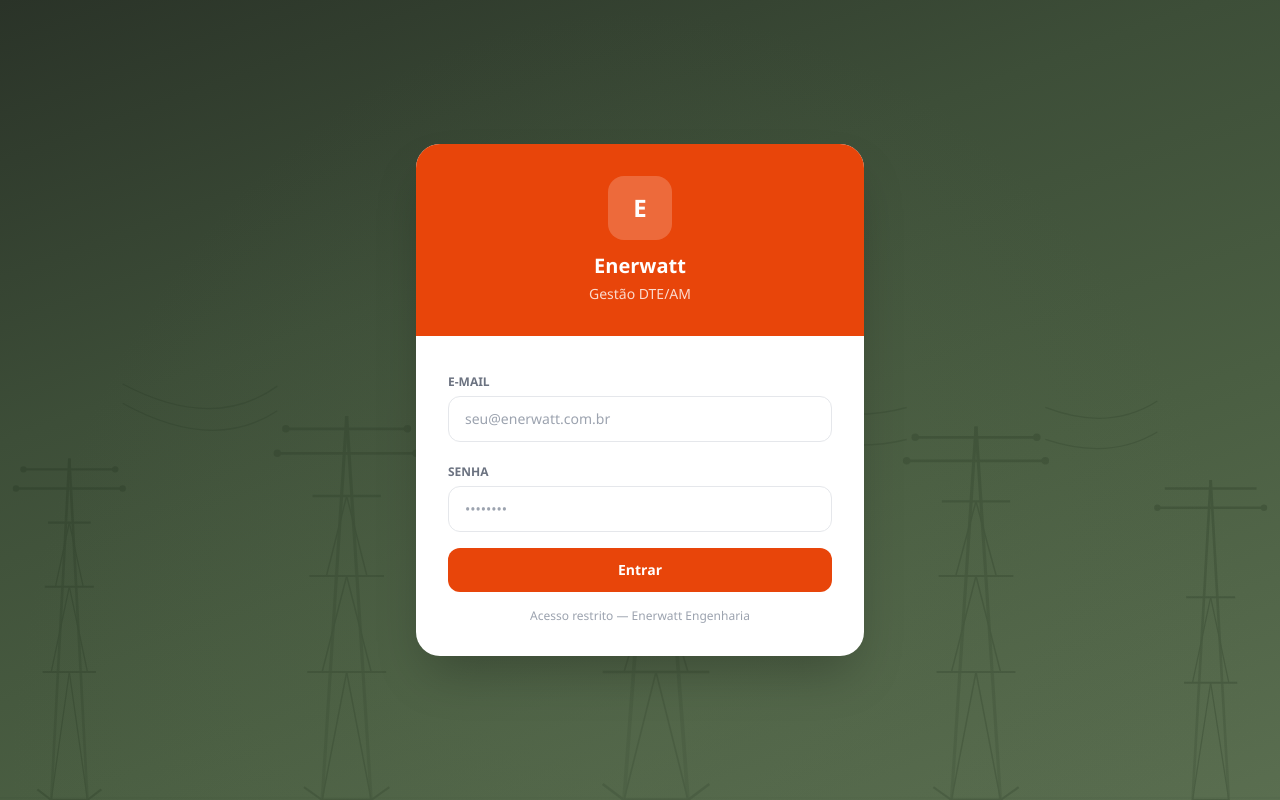
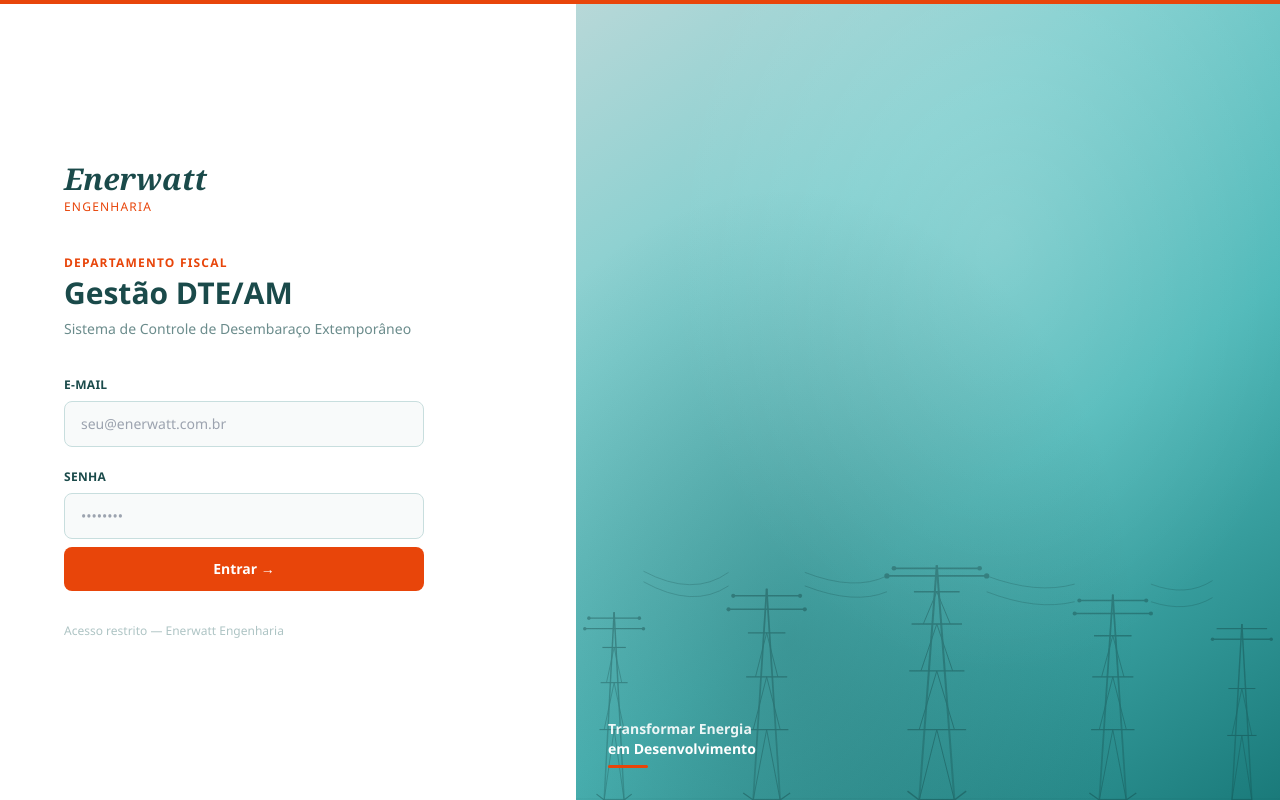
Before and after one commit to Enerwatt-Fiscal/Dte---Enerwatt-AM, a React (Vite) app: page / in a window 1280 px wide. Built offline with nearby package versions, Linux system fonts and the light colour scheme.

Commit message:
redesign visual padrão Enerwatt

```diff
--- a/src/App.jsx
+++ b/src/App.jsx
@@ -355,46 +355,74 @@
   };
 
   return (
-    <div className="min-h-screen flex items-center justify-center" style={{ background: "linear-gradient(160deg, #2a3328 0%, #3d4e38 35%, #4a5e42 65%, #5a6e50 100%)", fontFamily: "'Segoe UI', system-ui, sans-serif", position: "relative", overflow: "hidden" }}>
-      {/* Torres de transmissão no fundo */}
-      <TorresSVG opacity={0.22} corTorre="#1a2a18" />
-      {/* Overlay suave */}
-      <div style={{ position: "absolute", inset: 0, background: "radial-gradient(ellipse at 50% 100%, rgba(90,110,80,0.3) 0%, transparent 70%)" }} />
-      <div className="bg-white rounded-3xl shadow-2xl w-full max-w-md mx-4 overflow-hidden" style={{ position: "relative", zIndex: 10 }}>
-        {/* Header laranja */}
-        <div className="p-8 text-center" style={{ background: "#E8450A" }}>
+    <div className="min-h-screen flex" style={{ fontFamily: "'Segoe UI', system-ui, sans-serif", background: "white", position: "relative", overflow: "hidden" }}>
+      {/* Barra laranja topo */}
+      <div style={{ position: "fixed", top: 0, left: 0, right: 0, height: "4px", background: "#E8450A", zIndex: 50 }} />
+
+      {/* LADO ESQUERDO — formulário limpo branco */}
+      <div className="flex flex-col justify-center" style={{ width: "45%", minHeight: "100vh", padding: "3rem 4rem", position: "relative", zIndex: 10, background: "white" }}>
+        {/* Logo */}
+        <div className="mb-10">
           {logoUrl
-            ? <img src={logoUrl} alt="Logo" className="h-16 object-contain mx-auto mb-3" style={{ filter: "brightness(0) invert(1)" }} />
-            : <div className="w-16 h-16 rounded-2xl flex items-center justify-center font-black text-white text-2xl mx-auto mb-3" style={{ background: "rgba(255,255,255,0.2)" }}>E</div>
+            ? <img src={logoUrl} alt="Logo" className="h-12 object-contain" />
+            : (
+              <div>
+                <p className="font-black text-3xl" style={{ color: "#1a4a4a", fontFamily: "Georgia, serif", fontStyle: "italic" }}>Enerwatt</p>
+                <p className="text-xs tracking-widest uppercase" style={{ color: "#E8450A", marginTop: 2 }}>Engenharia</p>
+              </div>
+            )
           }
-          <p className="font-black text-white text-xl">Enerwatt</p>
-          <p className="text-sm mt-1" style={{ color: "rgba(255,255,255,0.8)" }}>Gestão DTE/AM</p>
-        </div>
+        </div>
+
+        {/* Texto de boas-vindas */}
+        <div className="mb-8">
+          <p className="text-xs font-bold uppercase tracking-widest mb-1" style={{ color: "#E8450A" }}>DEPARTAMENTO FISCAL</p>
+          <h1 className="text-3xl font-black mb-2" style={{ color: "#1a4a4a" }}>Gestão DTE/AM</h1>
+          <p className="text-sm" style={{ color: "#6b8c8c" }}>Sistema de Controle de Desembaraço Extemporâneo</p>
+        </div>
+
         {/* Formulário */}
-        <div className="p-8 space-y-4">
+        <div className="space-y-4" style={{ maxWidth: 360 }}>
           <div>
-            <label className="text-xs font-semibold text-gray-500 uppercase">E-mail</label>
+            <label className="text-xs font-bold uppercase tracking-wide" style={{ color: "#1a4a4a" }}>E-mail</label>
             <input type="email" value={email} onChange={e => setEmail(e.target.value)}
               onKeyDown={e => e.key === "Enter" && handleLogin()}
               placeholder="seu@enerwatt.com.br"
-              className="mt-1 w-full border rounded-xl px-4 py-3 text-sm focus:outline-none focus:ring-2"
-              style={{ borderColor: "#e5e7eb", focusRingColor: "#E8450A" }} />
+              className="mt-1.5 w-full rounded-lg px-4 py-3 text-sm focus:outline-none"
+              style={{ border: "1.5px solid #c8dede", background: "#f8fafa", color: "#1a4a4a" }} />
           </div>
           <div>
-            <label className="text-xs font-semibold text-gray-500 uppercase">Senha</label>
+            <label className="text-xs font-bold uppercase tracking-wide" style={{ color: "#1a4a4a" }}>Senha</label>
             <input type="password" value={senha} onChange={e => setSenha(e.target.value)}
               onKeyDown={e => e.key === "Enter" && handleLogin()}
               placeholder="••••••••"
-              className="mt-1 w-full border rounded-xl px-4 py-3 text-sm focus:outline-none"
-              style={{ borderColor: "#e5e7eb" }} />
-          </div>
-          {erro && <p className="text-xs text-red-500 font-semibold">{erro}</p>}
+              className="mt-1.5 w-full rounded-lg px-4 py-3 text-sm focus:outline-none"
+              style={{ border: "1.5px solid #c8dede", background: "#f8fafa", color: "#1a4a4a" }} />
+          </div>
+          {erro && <p className="text-xs font-semibold" style={{ color: "#c0392b" }}>{erro}</p>}
           <button onClick={handleLogin} disabled={carregando}
-            className="w-full py-3 rounded-xl text-sm font-bold text-white disabled:opacity-60 mt-2"
-            style={{ background: "#E8450A" }}>
-            {carregando ? "Entrando..." : "Entrar"}
+            className="w-full py-3 rounded-lg text-sm font-bold text-white disabled:opacity-60 transition-opacity hover:opacity-90"
+            style={{ background: "#E8450A", marginTop: 8 }}>
+            {carregando ? "Entrando..." : "Entrar →"}
           </button>
-          <p className="text-xs text-center text-gray-400 mt-4">Acesso restrito — Enerwatt Engenharia</p>
+        </div>
+
+        <p className="text-xs mt-8" style={{ color: "#aec4c4" }}>Acesso restrito — Enerwatt Engenharia</p>
+      </div>
+
+      {/* LADO DIREITO — fundo azul-teal com torre */}
+      <div style={{ width: "55%", minHeight: "100vh", position: "relative", overflow: "hidden",
+        background: "linear-gradient(145deg, #b8d8d8 0%, #7ecece 30%, #4db8b8 60%, #1a7a7a 100%)" }}>
+        {/* Torres SVG grandes */}
+        <TorresSVG opacity={0.35} corTorre="#0d3535" />
+        {/* Brilho suave */}
+        <div style={{ position: "absolute", inset: 0,
+          background: "radial-gradient(ellipse at 60% 30%, rgba(255,255,255,0.18) 0%, transparent 55%), radial-gradient(ellipse at 30% 80%, rgba(13,53,53,0.25) 0%, transparent 50%)" }} />
+        {/* Tag no canto inferior */}
+        <div style={{ position: "absolute", bottom: 32, left: 32 }}>
+          <p className="text-sm font-bold" style={{ color: "rgba(255,255,255,0.9)" }}>Transformar Energia</p>
+          <p className="text-sm font-black" style={{ color: "white" }}>em Desenvolvimento</p>
+          <div style={{ width: 40, height: 3, background: "#E8450A", borderRadius: 2, marginTop: 6 }} />
         </div>
       </div>
     </div>
@@ -517,7 +545,7 @@
         </div>
 
         {/* Próximo Passo */}
-        <div className="mx-5 mt-4 p-3 rounded-xl text-sm font-medium" style={{ background: "#fff7f0", border: "1px solid #ffd6b8", color: "#b84a00" }}>
+        <div className="mx-5 mt-4 p-3 rounded-xl text-sm font-medium" style={{ background: "#f0f8f8", border: "1px solid #ffd6b8", color: "#b84a00" }}>
           {getProximoPasso(form)}
         </div>
 
@@ -633,7 +661,7 @@
                     className="mt-1 w-full border rounded-lg p-2 text-sm" style={{ borderColor: "#e5e7eb" }} />
                 </div>
               ))}
-              <div className="col-span-2 p-4 rounded-xl" style={{ background: "#fff7f0", border: "1px solid #ffd6b8" }}>
+              <div className="col-span-2 p-4 rounded-xl" style={{ background: "#f0f8f8", border: "1px solid #ffd6b8" }}>
                 <p className="text-xs text-gray-500 uppercase font-semibold mb-1">Total de Custos</p>
                 <p className="text-2xl font-bold" style={{ color: "#E8450A" }}>
                   {fmtMoeda((form.taxaReanalise || 0) + (form.taxaDesembaraco || 0) + (form.icmsAntecipado || 0) + (form.multa || 0) + (form.juros || 0))}
@@ -759,7 +787,7 @@
     { label: "Acima de R$ 25k", valor: acima25k.length, sub: "Risco multa 10% • clique para ver", cor: "#7e3af2", bg: "#f5f3ff", icon: "⚠️", filtro: "acima25k", clicavel: true },
     { label: "Aguard. Pagamento", valor: aguardPag.length, sub: "Financeiro pendente • clique para ver", cor: "#1a56db", bg: "#eff6ff", icon: "💰", filtro: "pagamento", clicavel: true },
     { label: "Desembaraçadas", valor: desembaracadas.length, sub: "Concluídas no período", cor: "#2d6a4f", bg: "#f0fdf4", icon: "✅", filtro: null, clicavel: false },
-    { label: "Custos Registrados", valor: fmtMoeda(totalCustos), sub: "Taxas + ICMS + Multas", cor: "#E8450A", bg: "#fff7f0", icon: "📊", filtro: null, clicavel: false },
+    { label: "Custos Registrados", valor: fmtMoeda(totalCustos), sub: "Taxas + ICMS + Multas", cor: "#E8450A", bg: "#f0f8f8", icon: "📊", filtro: null, clicavel: false },
   ];
 
   return (
@@ -903,9 +931,9 @@
     <div className="space-y-4">
 
       {/* Banner de importação destacado */}
-      <div className="rounded-2xl p-4 flex items-center justify-between" style={{ background: "#fff7f0", border: "2px dashed #E8450A" }}>
+      <div className="rounded-2xl p-4 flex items-center justify-between" style={{ background: "#f0f8f8", border: "2px dashed #E8450A" }}>
         <div>
-          <p className="font-bold text-sm" style={{ color: "#E8450A" }}>📥 Importar arquivo do DTE</p>
+          <p className="font-bold text-sm" style={{ color: "#1a4a4a" }}>📥 Importar arquivo do DTE</p>
           <p className="text-xs text-gray-500 mt-0.5">
             Faça upload do CSV/Excel exportado do DTE semanalmente.
             {ultimaImportacao && <span className="ml-2 font-medium text-gray-600">Última importação: {ultimaImportacao}</span>}
@@ -1011,7 +1039,7 @@
             </thead>
             <tbody>
               {filtradas.map((n, i) => (
-                <tr key={n.id} className="border-t hover:bg-orange-50 transition-colors" style={{ borderColor: "#f0f0f0" }}>
+                <tr key={n.id} className="border-t hover:bg-teal-50 transition-colors" style={{ borderColor: "#f0f0f0" }}>
                   <td className="px-3 py-3 text-xs text-gray-500 whitespace-nowrap">{EMPRESAS.find(e => e.id === n.empresa)?.nome?.split(" - ")[1] || n.empresa}</td>
                   <td className="px-3 py-3 max-w-xs">
                     <p className="font-medium text-gray-800 text-xs truncate" title={n.razaoSocial}>{n.razaoSocial}</p>
@@ -1372,7 +1400,7 @@
               <span className="font-bold text-sm" style={{ color: c.valor > 0 ? "#c0392b" : "#9ca3af" }}>{fmtMoeda(c.valor)}</span>
             </div>
           ))}
-          <div className="flex justify-between items-center p-3 rounded-xl" style={{ background: "#fff7f0", border: "1px solid #ffd6b8" }}>
+          <div className="flex justify-between items-center p-3 rounded-xl" style={{ background: "#f0f8f8", border: "1px solid #ffd6b8" }}>
             <span className="font-bold text-gray-700">TOTAL GERAL</span>
             <span className="font-black text-xl" style={{ color: "#E8450A" }}>{fmtMoeda(totalGeral)}</span>
           </div>
@@ -1992,10 +2020,10 @@
 
   if (loginCarregando) {
     return (
-      <div className="min-h-screen flex items-center justify-center" style={{ background: "#fff4ee" }}>
+      <div className="min-h-screen flex items-center justify-center" style={{ background: "#1a4a4a" }}>
         <div className="text-center">
-          <div className="w-16 h-16 rounded-2xl flex items-center justify-center font-black text-white text-2xl mx-auto mb-4" style={{ background: "#E8450A" }}>E</div>
-          <p className="text-sm text-gray-400 mt-2">Carregando...</p>
+          <div className="w-16 h-16 rounded-xl flex items-center justify-center font-black text-white text-2xl mx-auto mb-4" style={{ background: "#E8450A" }}>E</div>
+          <p className="text-sm mt-2" style={{ color: "#4db8b8" }}>Carregando...</p>
         </div>
       </div>
     );
@@ -2007,12 +2035,12 @@
 
   if (carregando) {
     return (
-      <div className="min-h-screen flex items-center justify-center" style={{ background: "#fff4ee", fontFamily: "'Segoe UI', system-ui, sans-serif" }}>
+      <div className="min-h-screen flex items-center justify-center" style={{ background: "#0d3535", fontFamily: "'Segoe UI', system-ui, sans-serif" }}>
         <div className="text-center">
-          <div className="w-16 h-16 rounded-2xl flex items-center justify-center font-black text-white text-2xl mx-auto mb-4" style={{ background: "#E8450A" }}>E</div>
-          <p className="font-bold text-gray-700 text-lg">Enerwatt</p>
-          <p className="text-sm text-gray-400 mt-1">Carregando sistema...</p>
-          <div className="mt-4 w-48 h-1 bg-gray-200 rounded-full mx-auto overflow-hidden">
+          <div className="w-16 h-16 rounded-xl flex items-center justify-center font-black text-white text-2xl mx-auto mb-4" style={{ background: "#E8450A" }}>E</div>
+          <p className="font-bold text-white text-lg">Enerwatt</p>
+          <p className="text-sm mt-1" style={{ color: "#4db8b8" }}>Carregando sistema...</p>
+          <div className="mt-4 w-48 h-1 rounded-full mx-auto overflow-hidden" style={{ background: "rgba(77,184,184,0.2)" }}>
             <div className="h-full rounded-full animate-pulse" style={{ background: "#E8450A", width: "60%" }}></div>
           </div>
         </div>
@@ -2021,70 +2049,78 @@
   }
 
   return (
-    <div className="min-h-screen flex" style={{ fontFamily: "'Segoe UI', system-ui, sans-serif", background: "#fff4ee" }}>
-
-      {/* Sidebar com torres de fundo */}
-      <aside className="w-64 flex-shrink-0 hidden md:flex flex-col relative overflow-hidden" style={{ background: "#fff4ee", minHeight: "100vh" }}>
+    <div className="min-h-screen flex" style={{ fontFamily: "'Segoe UI', system-ui, sans-serif", background: "#edf5f5" }}>
+
+      {/* SIDEBAR — petróleo escuro estilo imagem 3 */}
+      <aside className="w-56 flex-shrink-0 hidden md:flex flex-col" style={{ background: "#1a4a4a", minHeight: "100vh", position: "relative", overflow: "hidden" }}>
+        {/* Torres decorativas sutis */}
         <div className="absolute inset-0 pointer-events-none" style={{ overflow: "hidden" }}>
-          <TorresSVG opacity={0.08} />
-        </div>
-        <div className="relative z-10 p-5 border-b" style={{ borderColor: "#ffd6b8" }}>
+          <TorresSVG opacity={0.06} corTorre="#7ecece" />
+        </div>
+        {/* Logo topo */}
+        <div className="relative z-10 px-5 py-4" style={{ borderBottom: "1px solid rgba(126,206,206,0.15)" }}>
           {logoUrl
-            ? <img src={logoUrl} alt="Logo" className="h-10 object-contain" />
+            ? <img src={logoUrl} alt="Logo" className="h-9 object-contain" style={{ filter: "brightness(0) invert(1)" }} />
             : (
-              <div className="flex items-center gap-3">
-                <div className="w-10 h-10 rounded-xl flex items-center justify-center font-black text-white text-lg" style={{ background: "#E8450A" }}>E</div>
-                <div>
-                  <p className="font-bold text-sm" style={{color:"#b84a00"}}>Enerwatt</p>
-                  <p className="text-xs" style={{ color: "#E8450A" }}>Gestão DTE/AM</p>
-                </div>
+              <div>
+                <p className="font-black text-lg text-white" style={{ fontFamily: "Georgia, serif", fontStyle: "italic" }}>Enerwatt</p>
+                <p className="text-xs tracking-widest" style={{ color: "#E8450A" }}>ENGENHARIA</p>
               </div>
             )}
         </div>
-        <nav className="relative z-10 flex-1 p-4 space-y-1">
+
+        {/* Nav */}
+        <nav className="relative z-10 flex-1 px-3 py-4 space-y-0.5">
           {navItems.map(item => (
             <button key={item.id} onClick={() => setTela(item.id)}
-              className="w-full flex items-center gap-3 px-3 py-2.5 rounded-xl text-sm font-medium transition-all text-left"
-              style={tela === item.id ? { background: "#E8450A", color: "white" } : { color: "#c25a1a" }}>
-              <span>{item.icon}</span>
+              className="w-full flex items-center gap-3 px-3 py-2.5 rounded-lg text-sm font-medium transition-all text-left"
+              style={tela === item.id
+                ? { background: "#E8450A", color: "white" }
+                : { color: "rgba(255,255,255,0.6)", background: "transparent" }}>
+              <span className="text-base">{item.icon}</span>
               <span>{item.label}</span>
               {item.id === "dashboard" && criticas > 0 && (
-                <span className="ml-auto text-xs font-bold px-2 py-0.5 rounded-full" style={{ background: tela === "dashboard" ? "rgba(255,255,255,0.3)" : "#c0392b", color: "white" }}>{criticas}</span>
+                <span className="ml-auto text-xs font-bold px-1.5 py-0.5 rounded-full" style={{ background: tela === "dashboard" ? "rgba(255,255,255,0.3)" : "#c0392b", color: "white" }}>{criticas}</span>
               )}
             </button>
           ))}
         </nav>
-        <div className="relative z-10 p-4 border-t" style={{ borderColor: "#ffd6b8" }}>
+
+        {/* Usuário */}
+        <div className="relative z-10 px-3 py-4" style={{ borderTop: "1px solid rgba(126,206,206,0.15)" }}>
+          <div className="flex items-center gap-2.5">
+            <div className="w-8 h-8 rounded-full flex items-center justify-center text-white text-xs font-bold flex-shrink-0" style={{ background: "#E8450A" }}>{usuarioAtual.nome.charAt(0)}</div>
+            <div className="flex-1 min-w-0">
+              <p className="text-xs font-semibold truncate text-white">{usuarioAtual.nome}</p>
+              <p className="text-xs capitalize" style={{ color: "#7ecece" }}>{usuarioAtual.perfil}</p>
+            </div>
+            <button onClick={handleLogout} title="Sair" className="text-xs px-2 py-1 rounded font-semibold" style={{ color: "#7ecece", background: "rgba(126,206,206,0.1)" }}>Sair</button>
+          </div>
+        </div>
+      </aside>
+
+      {/* MAIN */}
+      <main className="flex-1 flex flex-col overflow-hidden">
+        {/* Header — petróleo com linha laranja embaixo, igual imagem 3 */}
+        <header className="flex items-center justify-between px-6 py-0" style={{ background: "#1a4a4a", borderBottom: "3px solid #E8450A", minHeight: 52 }}>
           <div className="flex items-center gap-3">
-            <div className="w-8 h-8 rounded-full flex items-center justify-center text-white text-sm font-bold flex-shrink-0" style={{ background: "#E8450A" }}>{usuarioAtual.nome.charAt(0)}</div>
-            <div className="flex-1 min-w-0">
-              <p className="text-xs font-semibold truncate" style={{color:"#b84a00"}}>{usuarioAtual.nome}</p>
-              <p className="text-xs" style={{ color: "#E8450A" }}>{usuarioAtual.perfil}</p>
-            </div>
-            <button onClick={handleLogout} title="Sair" className="text-xs px-2 py-1 rounded-lg font-semibold" style={{ color: "#b84a00", background: "rgba(232,69,10,0.1)" }}>Sair</button>
-          </div>
-        </div>
-      </aside>
-
-      {/* Main */}
-      <main className="flex-1 flex flex-col overflow-hidden">
-        <header className="flex items-center justify-between px-6 py-4 bg-white border-b" style={{ borderColor: "#f0f0f0" }}>
-          <div>
-            <h1 className="font-black text-gray-800 text-lg">
-              {navItems.find(n => n.id === tela)?.icon} {navItems.find(n => n.id === tela)?.label}
+            <div style={{ width: 3, height: 22, background: "#E8450A", borderRadius: 2 }} />
+            <h1 className="font-bold text-sm text-white">
+              {navItems.find(n => n.id === tela)?.label}
             </h1>
-            <p className="text-xs text-gray-400">Sistema de Controle — Desembaraço Extemporâneo DTE/AM</p>
+            <span className="text-xs hidden sm:block" style={{ color: "rgba(255,255,255,0.4)" }}>— Desembaraço Extemporâneo DTE/AM</span>
           </div>
           <div className="flex items-center gap-3">
-            <span className="text-xs text-gray-400 hidden sm:block">06/03/2026</span>
+            <span className="text-xs hidden sm:block" style={{ color: "rgba(255,255,255,0.5)" }}>{new Date().toLocaleDateString("pt-BR")}</span>
             {criticas > 0 && (
               <span className="text-xs font-bold px-3 py-1 rounded-full text-white" style={{ background: "#c0392b" }}>🔴 {criticas} crítica(s)</span>
             )}
           </div>
         </header>
-        <div className="flex-1 overflow-y-auto p-6" style={{ background: "#ffffff" }}>
+
+        <div className="flex-1 overflow-y-auto p-6" style={{ background: "#edf5f5" }}>
           {tela === "dashboard" && <Dashboard notas={notas} onVerNota={n => setNotaSelecionada(n)} onIrParaPainel={() => setTela("notas")} />}
-          {tela === "notas" && <PainelNotas notas={notas} onVerNota={n => setNotaSelecionada(n)} onImportar={handleImportar} ultimaImportacao={ultimaImportacao} />}
+          {tela === "notas" && <PainelNotas notas={notas} onVerNota={n => setNotaSelecionada(n)} onImportar={handleImportar} ultimaImportacao={ultimaImportacao} empresas={empresas} />}
           {tela === "relatorios" && <Relatorios notas={notas} />}
           {tela === "configuracoes" && <Configuracoes usuarios={usuarios} onSalvarUsuario={handleSalvarUsuario} onEditarUsuario={handleEditarUsuario} onExcluirUsuario={handleExcluirUsuario} logoUrl={logoUrl} onSalvarLogo={handleSalvarLogo} empresas={empresas} onSalvarEmpresa={handleSalvarEmpresa} perfilAtual={usuarioAtual.perfil} />}
         </div>
```
